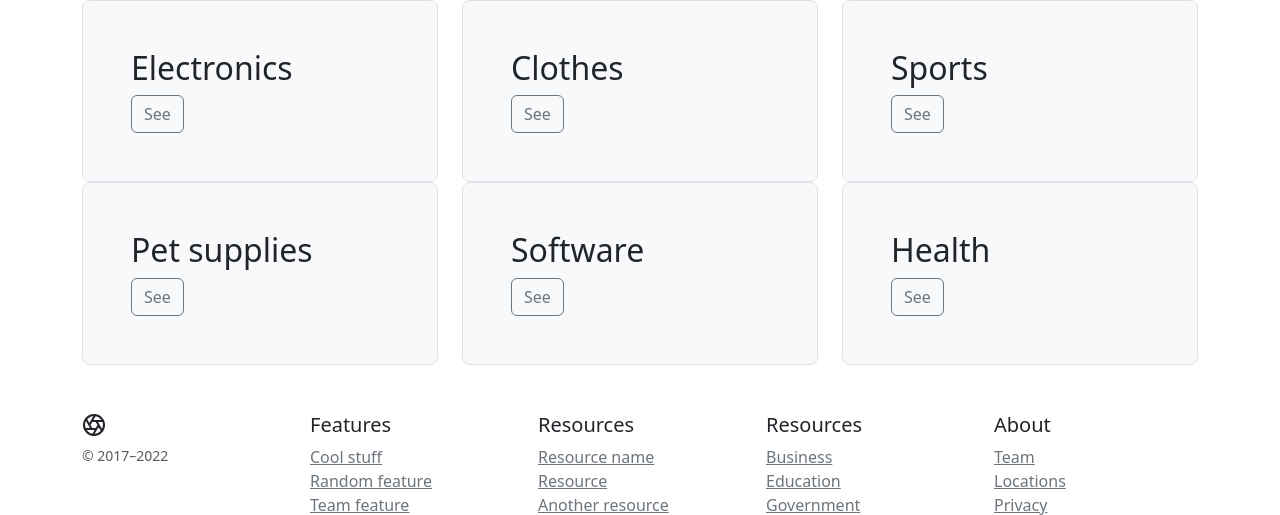
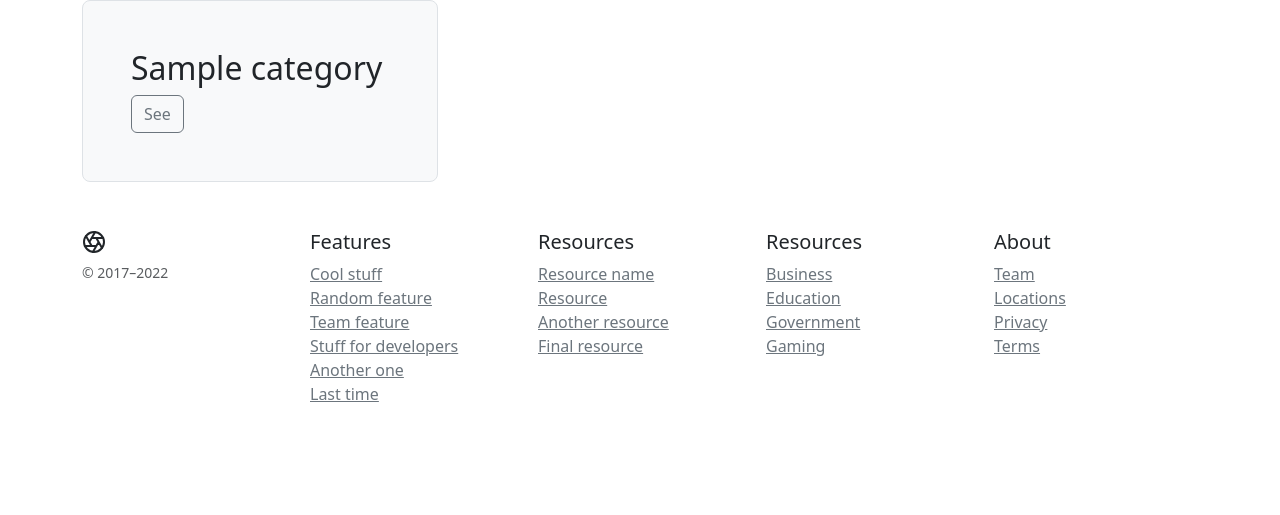
Before and after one commit to choodfire/shop, a Django app: page /catalog/ in a window 1280 px wide. Shown: the part 72-587 px from the top of the page. Run offline with Django 4.2, Linux system fonts and the light colour scheme; tables that the repository leaves empty hold one stand-in row (values such as "Sample post").

Commit message:
category to model

```diff
--- a/core/models.py
+++ b/core/models.py
@@ -2,16 +2,12 @@ from django.contrib.auth.models import AbstractUser
 from django.db import models
 from django.urls import reverse
 
-# Create your models here.
 
-CATEGORIES = [
-        ('ELECTR', 'Electronics'),
-        ('CLOTH', 'Clothes'),
-        ('SPORT', 'Sports'),
-        ('PET', 'Pet supplies'),
-        ('SOFTW', 'Software'),
-        ('HEALTH', 'Health'),
-    ]
+class Category(models.Model):
+    name = models.CharField(null=False, blank=False, max_length=120)
+
+    def __str__(self):
+        return self.name
 
 class Product(models.Model):
     name = models.CharField(null=False, blank=False, max_length=150, default="No name")
@@ -19,7 +15,7 @@ class Product(models.Model):
     long_description = models.TextField(null=False, blank=False, max_length=1000, default="No description")  # for product in its card
     price = models.IntegerField(null=False, blank=False, default=0)
     image = models.ImageField(null=False, blank=False, upload_to="images")
-    category = models.CharField(null=False, blank=False, choices=CATEGORIES, max_length=120)  # category
+    category = models.ForeignKey(Category, null=True, on_delete=models.SET_NULL)  # category
 
     class Meta:
         ordering = ['-id']
@@ -41,8 +37,7 @@ class CustomUser(AbstractUser):
     profile_picture = models.ImageField(upload_to='profile_pictures', default='default.jpg', blank=True, null=True)
 
     def get_absolute_url(self):
-        # from django.urls import reverse
         return reverse('core:profile')
 
-    # def __str__(self):
-    #     return self.
+    def __str__(self):
+        return self.username
--- a/core/templates/core/catalog.html
+++ b/core/templates/core/catalog.html
@@ -4,10 +4,10 @@
 <body>
 <div class="container">
   <div class="row align-items-md-stretch">
-    {% for category in categories %}
+    {% for category in object_list %}
       <div class="col-md-4">
         <div class="h-100 p-5 bg-light border rounded-3">
-          <h2>{{ category.1 }}</h2>
+          <h2>{{ category.name }}</h2>
           <button class="btn btn-outline-secondary" type="button">See</button>
         </div>
       </div>
--- a/core/views.py
+++ b/core/views.py
@@ -4,7 +4,7 @@ from django.http import HttpResponseRedirect
 from django.urls import reverse
 from django.views.generic import ListView, TemplateView, DetailView, CreateView, UpdateView
 from .forms import RegistrationForm, UserChangePFPForm, UserChangeNameForm
-from .models import Product, CATEGORIES, Store, CustomUser
+from .models import Product, Store, CustomUser, Category
 from mixins.mixins import TitleMixin
 
 class IndexView(TitleMixin, ListView):
@@ -12,14 +12,10 @@ class IndexView(TitleMixin, ListView):
     title = 'Main page'
     template_name = 'core/index.html'
 
-class CatalogView(TitleMixin, TemplateView):
+class CatalogView(TitleMixin, ListView):
     template_name = 'core/catalog.html'
     title = 'Catalog'
-
-    def get_context_data(self, *, object_list=None, **kwargs):
-        context = super().get_context_data(**kwargs)
-        context['categories'] = CATEGORIES
-        return context
+    model = Category
 
 class ProductView(TitleMixin, DetailView):
     model = Product
```
Also changed, not shown: core/admin.py (+8 -1 lines), core/templates/core/profile.html (+8 -7 lines), core/migrations/0003_category_alter_product_category.py (added), 1 other file.
